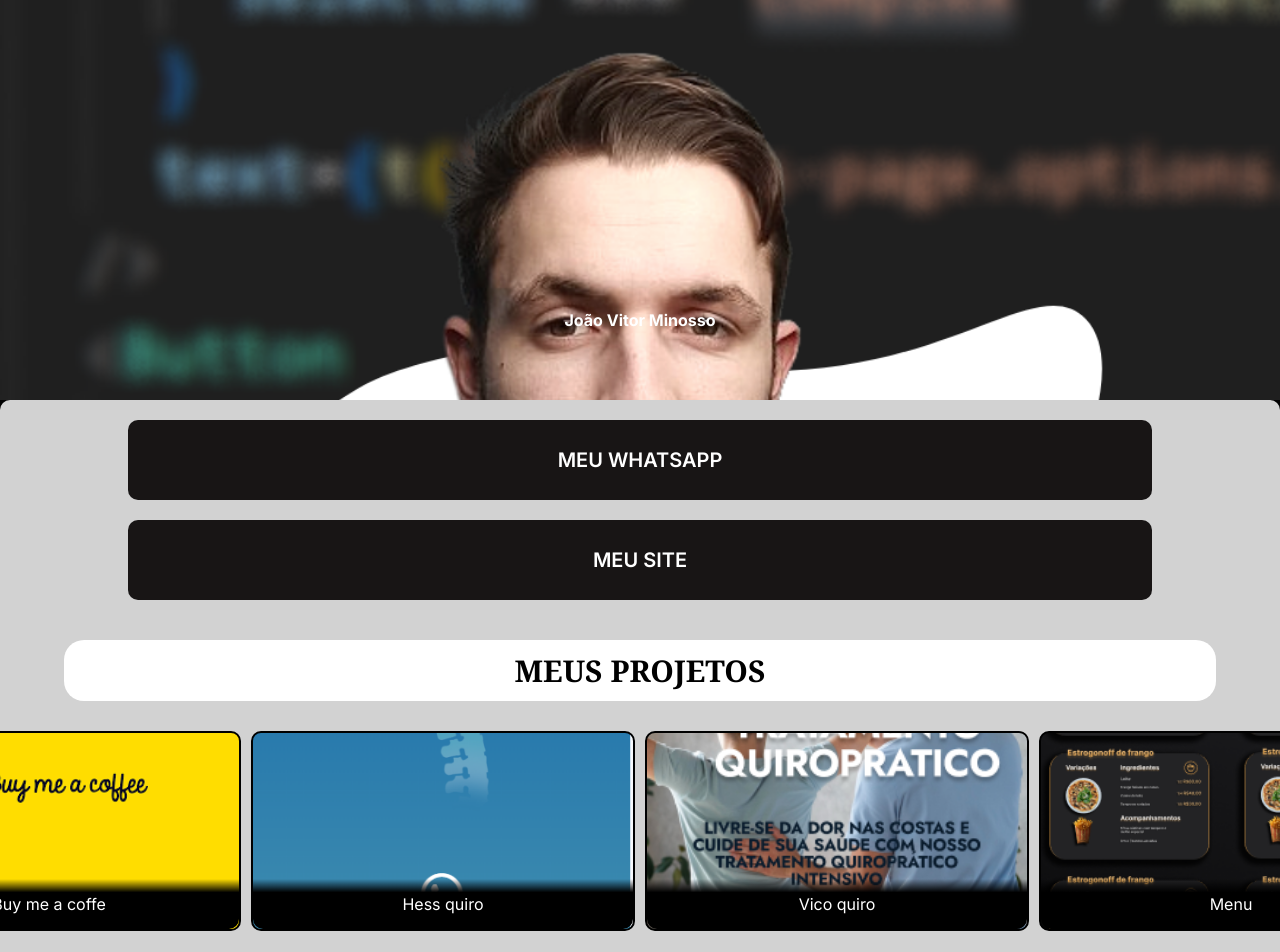
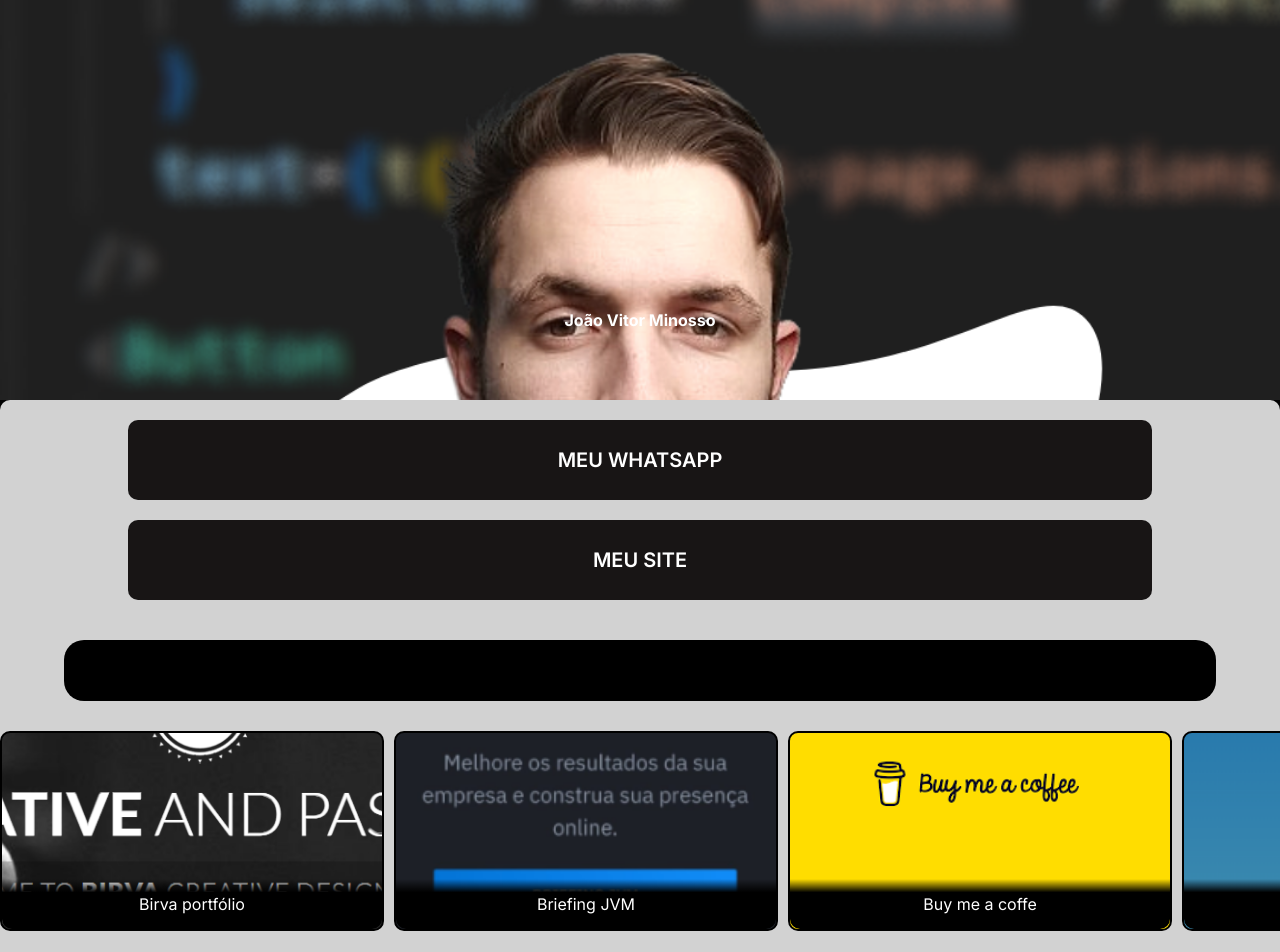
Before and after one commit to Kallarari/jvm-link, a Next.js app: page / in a window 1280 px wide. Shown: the top 952 px of the page. Built offline with nearby package versions, Linux system fonts and the light colour scheme.

Commit message:
bugfix(iamges):adds new images and change my projects text)

```diff
--- a/app/components/MyStudentsWorks/index.tsx
+++ b/app/components/MyStudentsWorks/index.tsx
@@ -14,7 +14,7 @@ const MyStudentsWorks: React.FC = () => {
     },
     {
       name: "Music app",
-      image: "music-app.png",
+      image: "music-app.PNG",
     },
     {
       name: "Horse web",
--- a/app/components/MyStudentsWorks/styles.module.css
+++ b/app/components/MyStudentsWorks/styles.module.css
@@ -9,6 +9,7 @@
     font-size: 30px;
     font-family: Georgia, "Times New Roman", Times, serif;
     padding-bottom: 30px;
+    color: #000;
   }
   .galery {
     width: 100vw;
--- a/app/components/MyWorks/styles.module.css
+++ b/app/components/MyWorks/styles.module.css
@@ -9,7 +9,7 @@
   font-size: 30px;
   font-family: Georgia, "Times New Roman", Times, serif;
   margin: 0 auto 30px auto;
-  background-color: white;
+  background-color: black;
   border-radius: 20px;
   padding: 10px;
 }
@@ -18,7 +18,6 @@
   overflow: scroll;
   display: flex;
   gap:10px;
-  justify-content: center;
 }
 .projectContainer {
   min-width: 30vw;
--- a/app/page.module.css
+++ b/app/page.module.css
@@ -8,7 +8,7 @@
 .image{
   min-height: 100vh;
   min-width: 100vw;
-  background-image: url('../public/me.png');
+  background-image: url('../public/me.webp');
   background-repeat: no-repeat;
   background-size: cover;
   background-position: center;
```
Also changed, not shown: public/me.webp (added).
